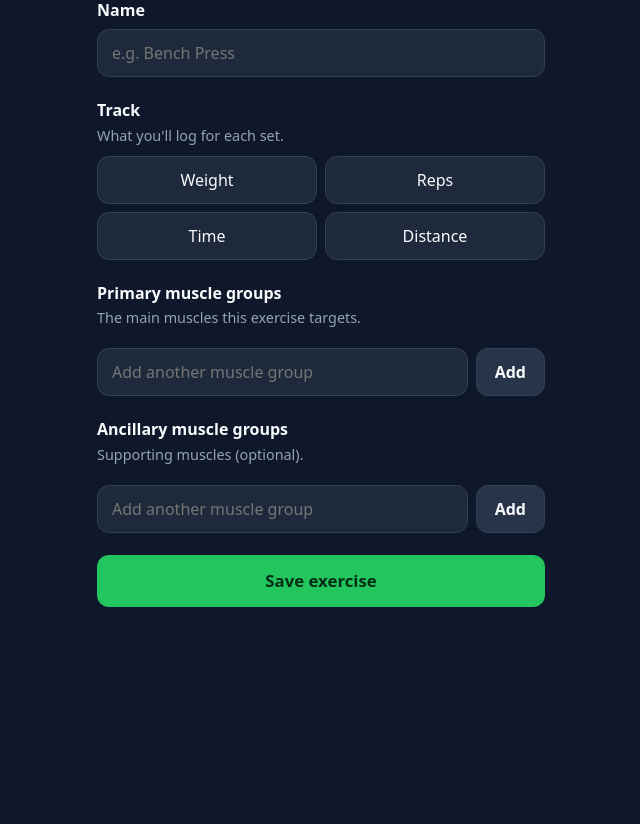
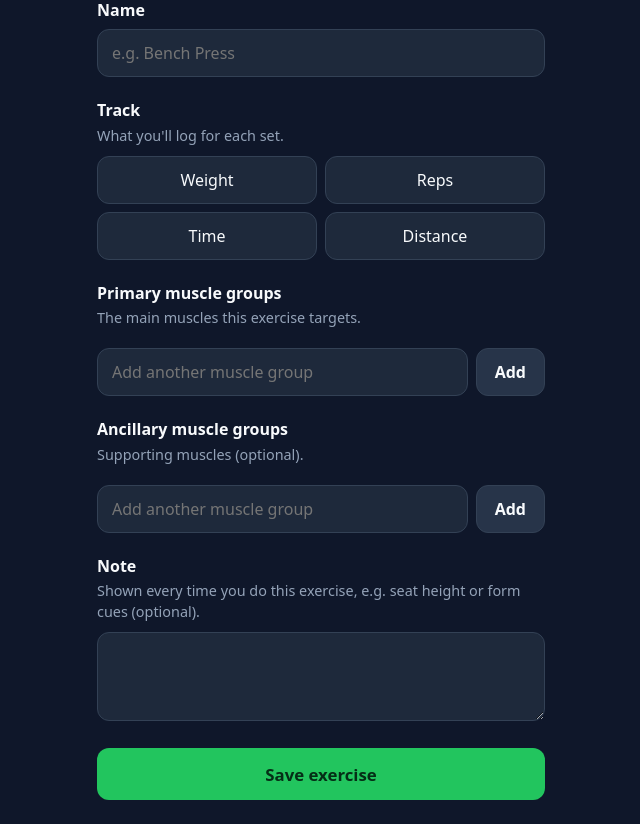
Before and after one commit to maniclucky/FitApp, a Flask app: page /exercises/new in a window 1280 px wide. Shown: the part 89-913 px from the top of the page, without its empty margins (319-959 px from the left). Before the commit the page ends 696 px from the top, so only its background shows below. Run offline with Flask 3, Linux system fonts and the light colour scheme; data that the repository does not hold is empty; parts of the project's set-up code (start-up, migrations or seed data) failed here and were passed over.

Commit message:
Add exercise and session notes; rename Analytics tab to Volume Planning
Notes:
- exercise.note ("every time") and log_exercise.note ("this session"),
  migration 0005, up to 500 characters each.
- Day view cards show both notes; a Notes button opens a sheet to edit them
  (PATCH /api/log-exercises/<id>/notes).
- The exercise editor edits the every-time note; the exercise page shows it.
- Exercise history shows each day's session notes and includes days that have
  a note but no recorded sets.
- Demo data adds exercise notes, session notes, and a note-only entry.

Rename: the routine editor's Analytics tab is now Volume Planning, including
ids (tab-volume / panel-volume), the "volume" tab key, renderVolume(), comments,
and agent notes.

Co-Authored-By: Claude Opus 5.5 <noreply@anthropic.com>

```diff
--- a/app.py
+++ b/app.py
@@ -12,6 +12,7 @@ from sqlalchemy import func, inspect, select, update
 from models import (
     MUSCLE_ROLES,
     MUSCLE_SET_WEIGHTS,
+    NOTE_MAX_LENGTH,
     TRACKING_MODES,
     Exercise,
     ExerciseMuscle,
@@ -79,6 +80,18 @@ def clean_muscles(values):
     return result
 
 
+def clean_note(value, label):
+    """Trimmed note text with Unix newlines, or None if blank. Raises ValueError if too long."""
+    if value is None:
+        return None
+    if not isinstance(value, str):
+        raise ValueError(f"{label} must be text.")
+    text = value.replace("\r\n", "\n").strip()
+    if len(text) > NOTE_MAX_LENGTH:
+        raise ValueError(f"{label} can be at most {NOTE_MAX_LENGTH} characters.")
+    return text or None
+
+
 def get_or_create_muscle(name):
     muscle = db.session.scalar(select(MuscleGroup).where(MuscleGroup.name == name))
     if muscle is None:
@@ -135,9 +148,10 @@ def exercise_form(exercise_id=None):
             "name": exercise.name,
             "tracking": exercise.tracking_modes,
             **{role: exercise.muscle_names(role) for role in MUSCLE_ROLES},
+            "note": exercise.note or "",
         }
     else:
-        form = {"name": "", "tracking": [], "primary": [], "ancillary": []}
+        form = {"name": "", "tracking": [], "primary": [], "ancillary": [], "note": ""}
 
     if request.method == "POST":
         form["name"] = clean_name(request.form.get("name", ""), 100)
@@ -160,6 +174,11 @@ def exercise_form(exercise_id=None):
             errors.append("Pick at least one tracking mode.")
         if not form["primary"]:
             errors.append("Pick at least one primary muscle group.")
+        form["note"] = request.form.get("note", "")
+        try:
+            note = clean_note(form["note"], "The note")
+        except ValueError as e:
+            errors.append(str(e))
 
         if not errors:
             if exercise:
@@ -171,6 +190,7 @@ def exercise_form(exercise_id=None):
                 exercise = Exercise()
                 db.session.add(exercise)
             exercise.name = form["name"]
+            exercise.note = note
             for m in TRACKING_MODES:
                 setattr(exercise, f"tracks_{m}", m in form["tracking"])
             for role in MUSCLE_ROLES:
@@ -214,6 +234,7 @@ def exercise_form(exercise_id=None):
         muscles=muscles,
         tracking_modes=TRACKING_MODES,
         selected={role: {m.lower() for m in form[role]} for role in MUSCLE_ROLES},
+        note_max=NOTE_MAX_LENGTH,
     ), (400 if errors else 200)
 
 
@@ -223,11 +244,12 @@ HISTORY_LIMIT = 60  # most recent dates shown
 
 
 def exercise_history(exercise, before=None):
-    """Past sessions of an exercise, newest first: [{"date", "workouts", "sets"}].
+    """Past sessions of an exercise, newest first: [{"date", "workouts", "sets", "notes"}].
 
     A session is one date. Its sets are the ones actually recorded there (completed, or
-    with any value entered), in order across that day's entries. Dates with nothing
-    recorded are skipped. `before` limits it to dates earlier than that day.
+    with any value entered), in order across that day's entries; notes are that day's
+    session notes. Dates with no recorded sets and no note are skipped. `before` limits
+    it to dates earlier than that day.
     """
     query = (
         select(LogExercise)
@@ -243,13 +265,15 @@ def exercise_history(exercise, before=None):
             if s.completed_at is not None
             or any(v is not None for v in (s.weight, s.reps, s.duration_seconds, s.distance))
         ]
-        if not recorded:
+        if not recorded and not lx.note:
             continue
         if not sessions or sessions[-1]["date"] != lx.date:
             if len(sessions) == HISTORY_LIMIT:
                 break
-            sessions.append({"date": lx.date, "workouts": [], "sets": []})
+            sessions.append({"date": lx.date, "workouts": [], "sets": [], "notes": []})
         session = sessions[-1]
+        if lx.note:
+            session["notes"].append(lx.note)
         if lx.workout and lx.workout.name not in session["workouts"]:
             session["workouts"].append(lx.workout.name)
         session["sets"].extend(recorded)
@@ -850,6 +874,7 @@ def day(day_str=None):
         blocks=blocks,
         rest_after=rest_after_sets(blocks),
         fields=DAY_FIELDS,
+        note_max=NOTE_MAX_LENGTH,
         routines=[
             (r, routine_next_index(r, d))
             for r in db.session.scalars(select(Routine).order_by(Routine.name)) if r.workouts
@@ -1100,6 +1125,26 @@ def api_remove_last_log_set(lx_id):
     return "", 204
 
 
+@app.patch("/api/log-exercises/<int:lx_id>/notes")
+def api_update_notes(lx_id):
+    """Set a logged exercise's notes: {"exercise_note": ..., "session_note": ...} (either key optional).
+
+    exercise_note is stored on the exercise itself, so it shows everywhere it's used;
+    session_note belongs to this day's entry. Blank clears a note.
+    """
+    lx = db.get_or_404(LogExercise, lx_id)
+    data = json_body()
+    try:
+        if "exercise_note" in data:
+            lx.exercise.note = clean_note(data["exercise_note"], "The exercise note")
+        if "session_note" in data:
+            lx.note = clean_note(data["session_note"], "The session note")
+    except ValueError as e:
+        return jsonify(error=str(e)), 400
+    db.session.commit()
+    return jsonify(exercise_note=lx.exercise.note, session_note=lx.note)
+
+
 @app.post("/log-exercises/<int:lx_id>/delete")
 def delete_log_exercise(lx_id):
     lx = db.get_or_404(LogExercise, lx_id)
--- a/models.py
+++ b/models.py
@@ -6,6 +6,7 @@ db = SQLAlchemy()
 
 TRACKING_MODES = ["weight", "reps", "time", "distance"]
 MUSCLE_ROLES = ["primary", "ancillary"]
+NOTE_MAX_LENGTH = 500  # exercise notes and session notes
 # How much one set counts toward a muscle's volume, by the muscle's role in the exercise.
 MUSCLE_SET_WEIGHTS = {"primary": 1, "ancillary": 0.5}
 
@@ -79,6 +80,7 @@ class Exercise(db.Model):
     tracks_time = db.Column(db.Boolean, nullable=False, default=False)
     tracks_distance = db.Column(db.Boolean, nullable=False, default=False)
     created_at = db.Column(db.DateTime(timezone=True), nullable=False, default=utcnow)
+    note = db.Column(db.Text)  # shown every time the exercise is used (NOTE_MAX_LENGTH)
 
     muscles = db.relationship(
         "ExerciseMuscle", back_populates="exercise", cascade="all, delete-orphan"
@@ -237,7 +239,7 @@ class WorkoutSet(db.Model):
 class Routine(db.Model):
     """A saved, ordered set of workouts (e.g. Push / Pull / Legs).
 
-    cycle_days is how many days one pass through the routine takes; analytics scale the
+    cycle_days is how many days one pass through the routine takes; Volume Planning scales the
     routine's sets by 7 / cycle_days to show weekly volume. Validated as 1..365 by the app.
     """
 
@@ -322,6 +324,7 @@ class LogExercise(db.Model):
     exercise_id = db.Column(db.ForeignKey("exercise.id"), nullable=False)
     workout_id = db.Column(db.ForeignKey("workout.id"))  # informational: which workout it was loaded from
     superset_group = db.Column(db.Integer)
+    note = db.Column(db.Text)  # this session only; shown in the exercise's history (NOTE_MAX_LENGTH)
 
     __table_args__ = (db.UniqueConstraint("date", "position"),)
 
--- a/static/style.css
+++ b/static/style.css
@@ -824,3 +824,41 @@ input[type="text"]:focus { outline: 2px solid var(--accent); outline-offset: 1px
 .preset-values label { font-weight: 600; }
 .preset-values input[type="text"] { width: 72px; min-height: 44px; text-align: center; font-weight: 600; }
 .preset-values input.invalid { border-color: var(--danger); }
+
+/* Notes (exercise "every time" notes and per-session notes) */
+textarea {
+  width: 100%;
+  padding: 10px 14px;
+  border-radius: var(--radius);
+  border: 1px solid var(--border);
+  background: var(--surface);
+  color: var(--text);
+  font: inherit;
+  font-size: 16px; /* prevents iOS zoom-on-focus */
+  resize: vertical;
+}
+textarea:focus { outline: 2px solid var(--accent); outline-offset: 1px; }
+.note {
+  margin: 6px 0 0;
+  padding: 6px 10px;
+  border-left: 3px solid var(--border);
+  border-radius: 0 8px 8px 0;
+  background: var(--surface-2);
+  font-size: 0.9rem;
+  white-space: pre-line;
+  overflow-wrap: anywhere;
+}
+.note.exercise-note { border-left-color: #60a5fa; }
+.note.session-note { border-left-color: var(--accent); }
+.note-kind {
+  display: block;
+  font-size: 0.7rem;
+  font-weight: 700;
+  text-transform: uppercase;
+  letter-spacing: 0.05em;
+  color: var(--muted);
+}
+.log-notes { margin: -2px 0 10px; }
+.log-actions .notes-btn { margin-left: auto; }
+.history-day .note { margin: 2px 0 6px; }
+.notes-sheet .form { gap: 14px; }
--- a/templates/_exercise_history.html
+++ b/templates/_exercise_history.html
@@ -8,6 +8,8 @@
           <a href="{{ url_for('day', day_str=s.date.isoformat()) }}">{{ s.date|history_date }}</a>
           {% if s.workouts %}<span class="picker-meta">{{ s.workouts|join(', ') }}</span>{% endif %}
         </div>
+        {% for note in s.notes %}<p class="note session-note">{{ note }}</p>{% endfor %}
+        {% if s.sets %}
         <ol class="history-sets">
           {% for set in s.sets %}
             <li{% if not set.completed_at %} class="not-done"{% endif %}>
@@ -17,6 +19,7 @@
             </li>
           {% endfor %}
         </ol>
+        {% endif %}
       </li>
     {% endfor %}
   </ol>
@@ -24,5 +27,5 @@
     <p class="hint history-more">Showing the {{ history_limit }} most recent days.</p>
   {% endif %}
 {% else %}
-  <p class="empty small">No history yet. Sets you log for this exercise will show up here.</p>
+  <p class="empty small">No history yet. Sets and session notes you log for this exercise will show up here.</p>
 {% endif %}
--- a/templates/exercise_detail.html
+++ b/templates/exercise_detail.html
@@ -17,6 +17,7 @@
   <p class="muscles"><strong>Primary:</strong> {{ exercise.muscle_names('primary')|join(', ') }}</p>
   {% set ancillary = exercise.muscle_names('ancillary') %}
   {% if ancillary %}<p class="muscles"><strong>Ancillary:</strong> {{ ancillary|join(', ') }}</p>{% endif %}
+  {% if exercise.note %}<p class="note exercise-note">{{ exercise.note }}</p>{% endif %}
 </section>
 
 <h2 class="section-title">History</h2>
--- a/templates/exercise_form.html
+++ b/templates/exercise_form.html
@@ -61,6 +61,12 @@
   {{ muscle_field('primary', 'Primary muscle groups', 'The main muscles this exercise targets.') }}
   {{ muscle_field('ancillary', 'Ancillary muscle groups', 'Supporting muscles (optional).') }}
 
+  <div class="field">
+    <label for="note">Note</label>
+    <p class="hint">Shown every time you do this exercise, e.g. seat height or form cues (optional).</p>
+    <textarea id="note" name="note" rows="3" maxlength="{{ note_max }}">{{ form.note }}</textarea>
+  </div>
+
   <button type="submit" class="button block">Save exercise</button>
 </form>
 
--- a/templates/routine_form.html
+++ b/templates/routine_form.html
@@ -24,7 +24,7 @@
 
   <div class="segmented two" role="tablist" aria-label="Routine sections">
     <button type="button" role="tab" id="tab-workouts" aria-controls="panel-workouts" aria-selected="true" data-tab="workouts">Workouts</button>
-    <button type="button" role="tab" id="tab-analytics" aria-controls="panel-analytics" aria-selected="false" tabindex="-1" data-tab="analytics">Analytics</button>
+    <button type="button" role="tab" id="tab-volume" aria-controls="panel-volume" aria-selected="false" tabindex="-1" data-tab="volume">Volume Planning</button>
   </div>
 
   <div class="field" role="tabpanel" id="panel-workouts" aria-labelledby="tab-workouts">
@@ -34,7 +34,7 @@
     <button type="button" class="button subtle block" id="open-picker">+ Add workout</button>
   </div>
 
-  <div class="field" role="tabpanel" id="panel-analytics" aria-labelledby="tab-analytics" hidden>
+  <div class="field" role="tabpanel" id="panel-volume" aria-labelledby="tab-volume" hidden>
     <div class="cycle-days">
       <label for="cycle_days">Days to complete the routine</label>
       <input type="text" inputmode="numeric" pattern="[0-9]*" maxlength="3" autocomplete="off"
```
Also changed, not shown: agent-notes/data-model.md (+13 -5 lines), migrations/versions/0005_exercise_and_session_notes.py (added, +38 -0 lines), scripts/demo_data.py (+21 -2 lines), static/day.js (+39 -1 lines), static/routine_form.js (+8 -8 lines), templates/day.html (+30 -0 lines), agent-notes/README.md.
